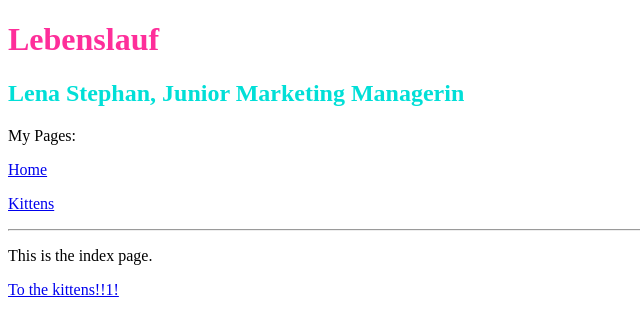
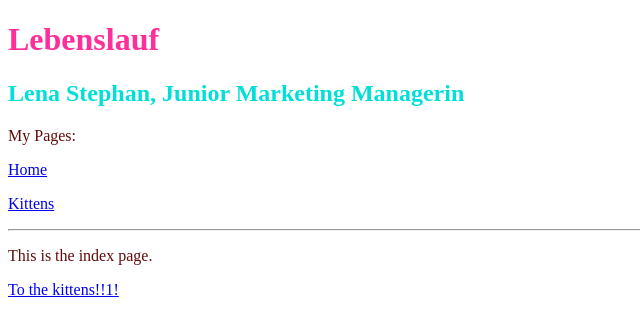
Before and after one commit to Lena231189/Lena231189.github.io, a Jekyll site: the page built from index.html, in a window 1280 px wide. Shown: the top 336 px of the page, without its empty margins (0-640 px from the left). Built offline with Jekyll 4.4.1, drawn with Linux system fonts in a browser that asks for light colours.

Commit message:
Update style.css

```diff
--- a/css/style.css
+++ b/css/style.css
@@ -4,3 +4,6 @@ h1 {
 h2 {
     color: #01DFD7;
 }
+p {
+    color: #610B0B;
+}
```
